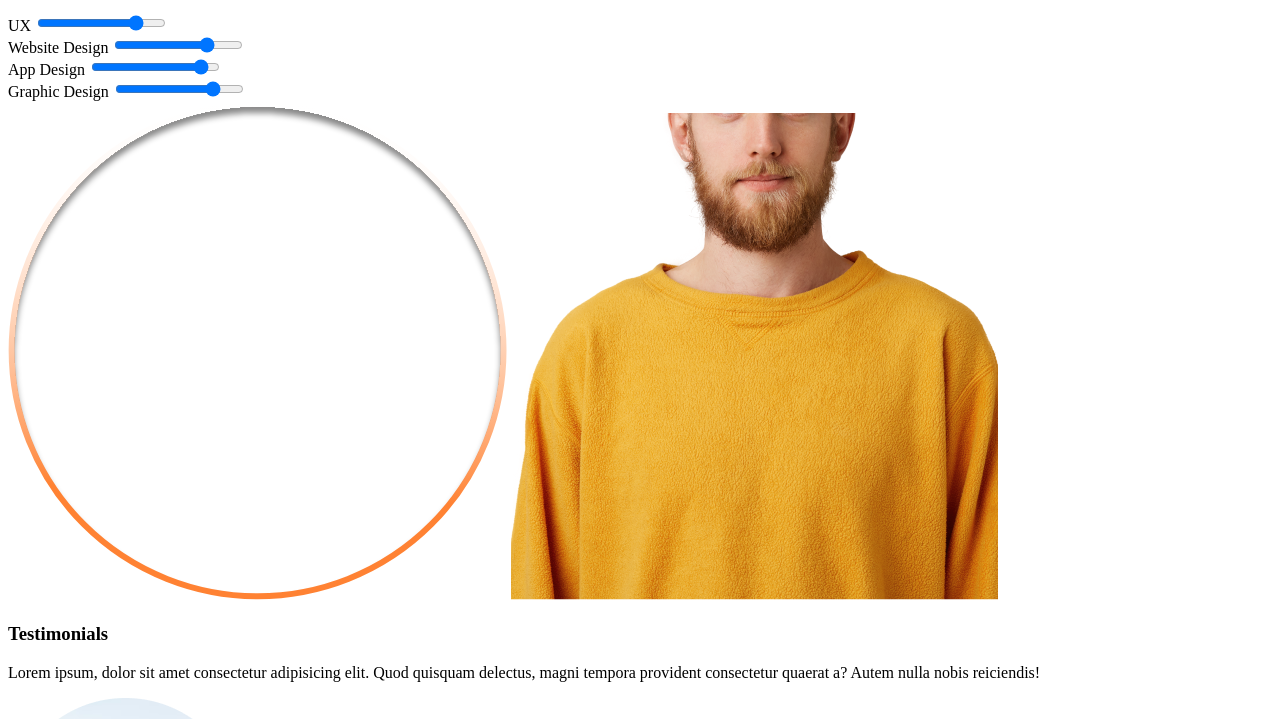
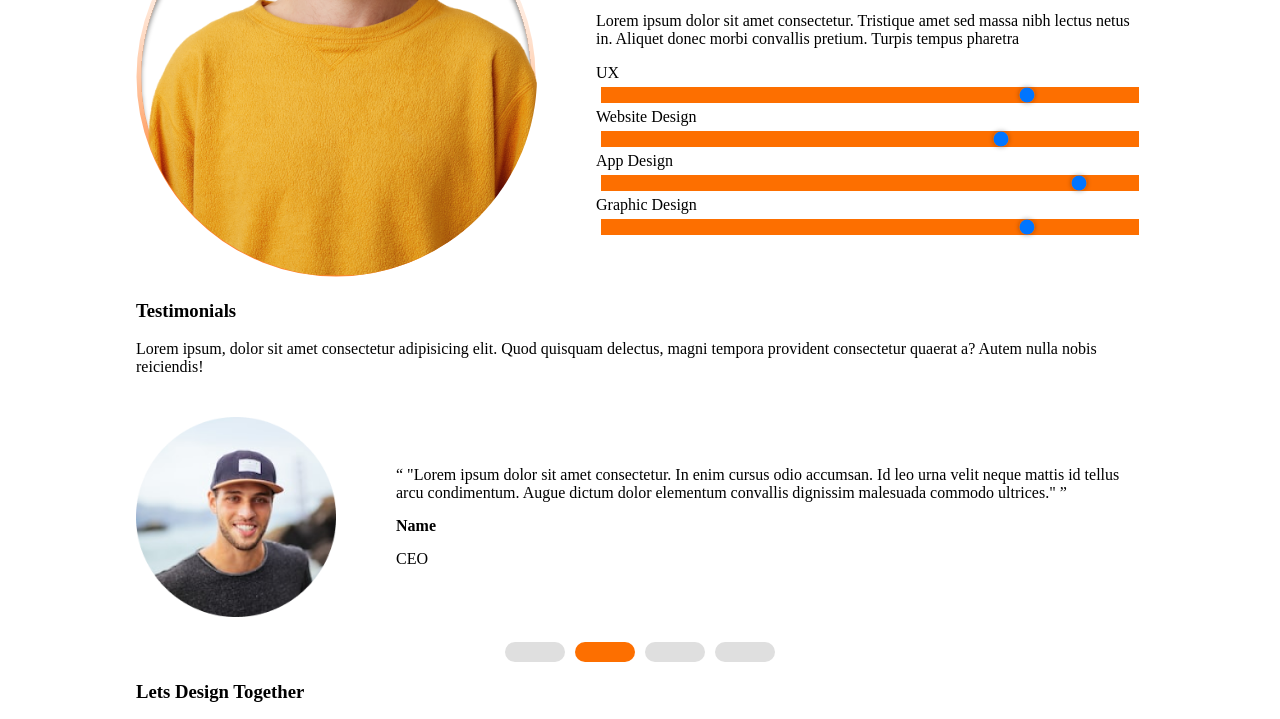
Before and after one commit to devtrics-Akram/ramadan-learning-nights, a plain HTML site: page index.html in a window 1280 px wide. Shown: the part 760-1479 px from the top of the page. Drawn offline with Linux system fonts and the light colour scheme.

Commit message:
third session

```diff
--- a/css/main.css
+++ b/css/main.css
@@ -1,3 +1,6 @@
+body {
+    padding: 0 10%
+}
 .p-letter {
     font-weight: bold;
     font-size: 48px;
@@ -24,6 +27,7 @@
 .navbar-items li {
     display: inline;
     font-size: 21px;
+    font-family: 'Serif';
 }
 .download-cv,
 .hire-me {
@@ -31,10 +35,13 @@
     border: none;
     outline: none;
     border-radius: 5px;
+    padding-left: 20px;
+    padding-right: 20px;
     height: 52px;
-    padding-right: 20px;
-    padding-left: 20px;
     font-size: 21px;
+}
+.hire-me {
+    width: 50%;
 }
 .navbar {
     display: flex;
@@ -45,10 +52,13 @@
 .nav-items {
     display: flex;
     align-items: center;
-    gap: 40px
+    gap: 10px
 }
 .bio {
     margin-top: 60px;
+    margin-bottom: 60px;
+    display: flex;
+    flex-direction: column;
 }
 .info-name {
     display: flex;
@@ -77,14 +87,98 @@ h2 {
 .bio-about {
     display: flex;
     justify-content: space-between;
+    gap: 12rem;
 }
 .me-container {
     position: relative;
+    width: 50%;
 }
 .me-picture {
     position: absolute;
-    top: 6px;
-    right: 7px;
+    top: -1px;
+    right: -1px;
     border-bottom-left-radius: 50%;
     border-bottom-right-radius: 50%;
+    width: 400px;
+    height: 400px;
 }
+.me-border {
+    width: 400px;
+    height: 400px;
+}
+.contact-icons {
+    align-self: end;
+    width: 400px;
+    display: flex;
+    justify-content: center;
+    gap: 20px
+}
+.about-me {
+    display: flex;
+    flex-direction: row-reverse;
+    gap: 60px;
+}
+.progress-container {
+    display: flex;
+    flex-direction: column;
+}
+.my-range::-webkit-slider-runnable-track {
+    -webkit-appearance: none;
+    background-color: #FD6F00;
+    border: 3px #FFF solid;
+}
+.my-range::-webkit-slider-thumb {
+    -webkit-appearance: none; /* For WebKit browsers */
+  width: 20px;
+  height: 20px;
+  background-image: url('../pictures/logo.png');
+  border-radius: 50%;
+  cursor: pointer;
+  box-shadow: 0 0 5px rgba(0, 0, 0, 0.3); /* Add shadow */
+}
+.carousel-items-container {
+    display: flex;
+    overflow: hidden;
+    height: 250px;
+}
+.carousel-item {
+    width: 100%;
+    display: flex;
+    gap: 60px;
+    align-items: center;
+}
+.carousel-item:nth-child(1) {
+    flex-shrink: 0;
+}
+.carousel-item-text {
+    display: flex;
+    flex-direction: column;
+    justify-content: center;
+    gap: 15px;
+}
+.quote {
+    flex-wrap: wrap;
+}
+.carousel-picture {
+    width: 200px;
+    height: 200px;
+}
+.carousel-name {
+    font-weight: bold;
+}
+.indicators {
+    display: flex;
+    gap: 10px;
+    width: 100%;
+    justify-content: center;
+}
+.indicators span {
+    display: flex;
+    width: 60px;
+    height: 20px;
+    border-radius: 10px;
+    background-color: #DFDFDF;
+}
+.indicators span.active {
+    background-color: #FD6F00;
+}
--- /dev/null
+++ b/css/test.css
@@ -0,0 +1,8 @@
+body {
+    background-image: url('../pictures/logo.png');
+    background-repeat: no-repeat;
+    background-position: 50%;
+}
+button {
+    outline: 2px solid #f34;
+}
--- a/index.html
+++ b/index.html
@@ -51,7 +51,7 @@
                 <img class="me-picture" src="./pictures/me.png" alt="Profile Picture"/>
             </div>
         </div>
-        <div>
+        <div class="contact-icons">
             <img src="./pictures/Facebook.svg" alt="Facebook">
             <img src="./pictures/Instagram.svg" alt="Instagram">
             <img src="./pictures/Twitter.svg" alt="Twitter">
@@ -60,8 +60,9 @@
     </div>
     <!-- End of Bio -->
     <!-- Start of About Me -->
-    <div id="About-Me">
-        <h3>About Me</h3>
+    <div id="About-Me" class="about-me">
+        <div>
+            <h2>About Me</h2>
             <p>
                 Lorem ipsum dolor sit amet consectetur.
                 Tristique amet sed massa nibh lectus netus in.
@@ -69,26 +70,27 @@
             </p>
             <!-- progress bars -->
             <div>
-            <div>
+                <div class="progress-container">
                     <label for="ux_range">UX</label>
-                <input id="ux_range" type="range" value="80">
+                    <input id="ux_range" type="range" value="80" class="my-range">
                 </div>
-            <div>
+                <div class="progress-container">
                     <label for="ux_range">Website Design</label>
-                <input id="website_design_range" type="range" value="75">
+                    <input id="website_design_range" type="range" value="75" class="my-range">
                 </div>
-            <div>
+                <div class="progress-container">
                     <label for="ux_range">App Design</label>
-                <input id="app_design_range" type="range" value="90">
+                    <input id="app_design_range" type="range" value="90" class="my-range">
                 </div>
-            <div>
+                <div class="progress-container">
                     <label for="ux_range">Graphic Design</label>
-                <input id="graphic_design_range" type="range" value="80">
+                    <input id="graphic_design_range" type="range" value="80" class="my-range">
                 </div>
             </div>
-        <div>
-            <img src="./pictures/border.svg">
-            <img src="./pictures/me.png" alt="Profile Picture"/>
+        </div>
+        <div class="me-container">
+            <img class="me-border" src="./pictures/border.svg">
+            <img class="me-picture" src="./pictures/me.png" alt="Profile Picture"/>
         </div>
     </div>
     <!-- End of About Me -->
@@ -101,8 +103,18 @@
             quaerat a? Autem nulla nobis reiciendis!
         </p>
         <div id="Carousel">
-            <div>
-                <div>
+            <div class="carousel-items-container">
+                <div class="carousel-item">
+                    <img src="./pictures/comment1.png" alt="picture for comment" class="carousel-picture">
+                    <div class="carousel-item-text">
+                        <q class="quote">
+                            "Lorem ipsum dolor sit amet consectetur. In enim cursus odio accumsan. Id leo urna velit neque mattis id tellus arcu condimentum. Augue dictum dolor elementum convallis dignissim malesuada commodo ultrices."
+                        </q>
+                        <span class="carousel-name">Name</span>
+                        <span>CEO</span>
+                    </div>
+                </div>
+                <div class="carousel-item">
                     <img src="./pictures/comment1.png" alt="picture for comment">
                     <div>
                         <q>
@@ -112,7 +124,7 @@
                         <span>CEO</span>
                     </div>
                 </div>
-                <div>
+                <div class="carousel-item">
                     <img src="./pictures/comment1.png" alt="picture for comment">
                     <div>
                         <q>
@@ -122,17 +134,7 @@
                         <span>CEO</span>
                     </div>
                 </div>
-                <div>
-                    <img src="./pictures/comment1.png" alt="picture for comment">
-                    <div>
-                        <q>
-                            "Lorem ipsum dolor sit amet consectetur. In enim cursus odio accumsan. Id leo urna velit neque mattis id tellus arcu condimentum. Augue dictum dolor elementum convallis dignissim malesuada commodo ultrices."
-                        </q>
-                        <span>Name</span>
-                        <span>CEO</span>
-                    </div>
-                </div>
-                <div>
+                <div class="carousel-item">
                     <img src="./pictures/comment1.png" alt="picture for comment">
                     <div>
                         <q>
@@ -143,9 +145,9 @@
                     </div>
                 </div>
             </div>
-            <div>
+            <div class="indicators">
                 <span></span>
-                <span></span>
+                <span class="active"></span>
                 <span></span>
                 <span></span>
             </div>
```
Also changed, not shown: test.html (added, +12 -0 lines). Lines whose indentation alone changed are shown as unchanged.
